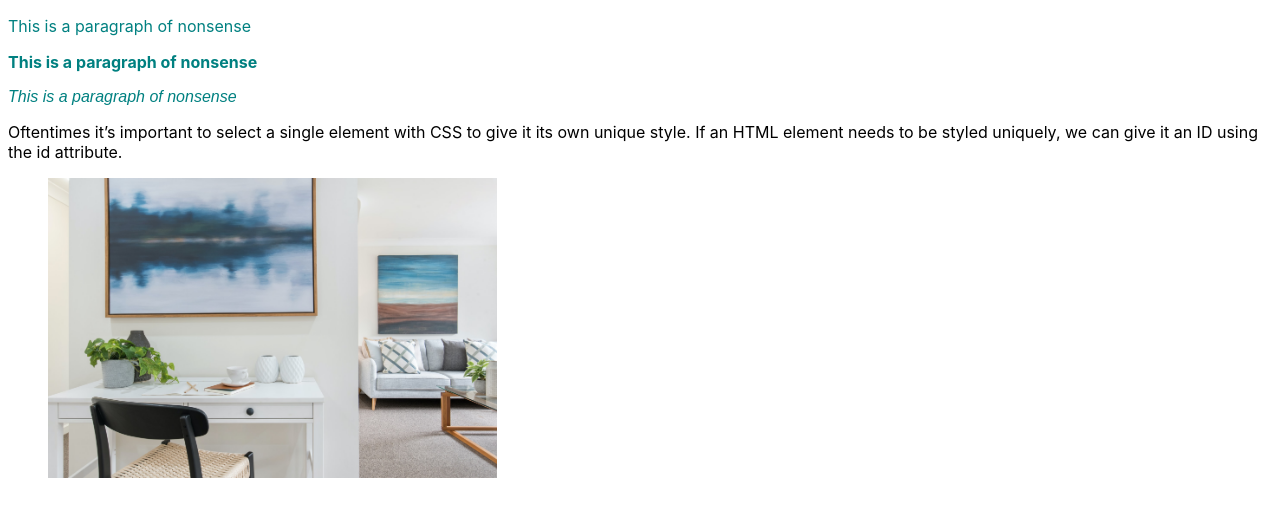
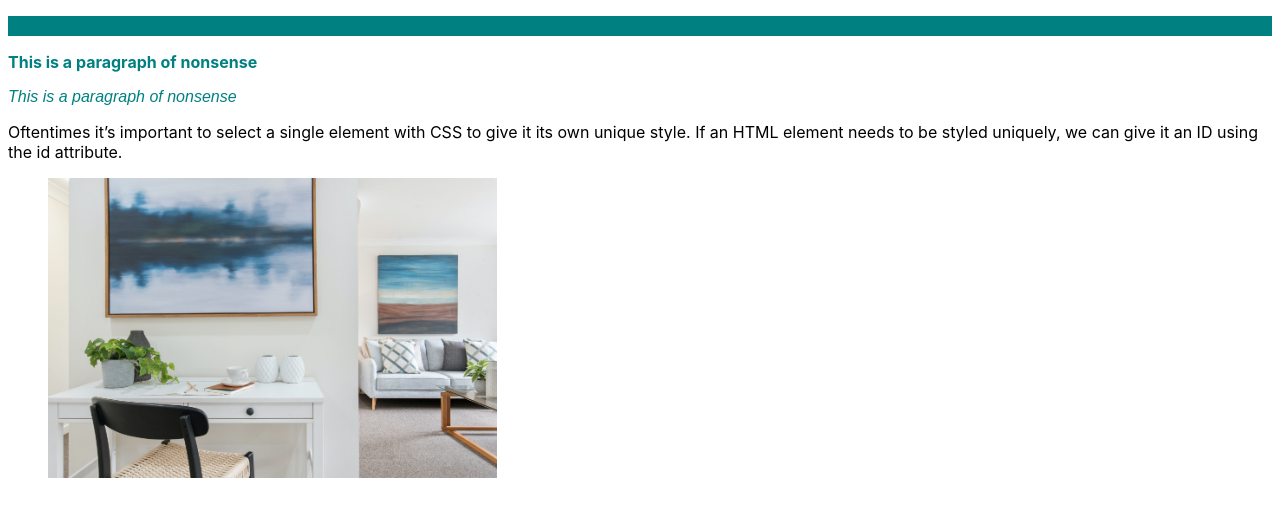
Before and after one commit to honeyroastedturkey/htmltutorials, a plain HTML site: page hello.html in a window 1280 px wide. Drawn offline with Linux system fonts and the light colour scheme.

Commit message:
picture and some highlihgtings

```diff
--- a/hello.css
+++ b/hello.css
@@ -2,6 +2,10 @@
 p {
   font-family: -apple-system, BlinkMacSystemFont, "Segoe UI", Roboto, Oxygen,
     Ubuntu, Cantarell, "Open Sans", "Helvetica Neue", sans-serif;
+}
+
+.green p {
+  background-color: teal;
 }
 
 p:hover {
--- a/hello.html
+++ b/hello.html
@@ -6,7 +6,9 @@
   </head>
 
   <body>
-    <p class="green">This is a paragraph of nonsense</p>
+    <div class="green">
+      <p>This is a paragraph of nonsense</p>
+    </div>
     <p class="green bold">This is a paragraph of nonsense</p>
     <p class="green" id="third-line">This is a paragraph of nonsense</p>
 
```
